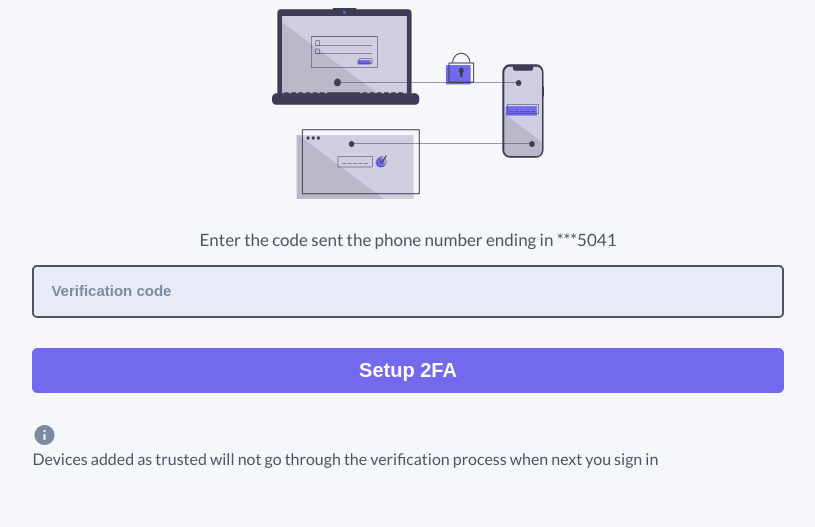
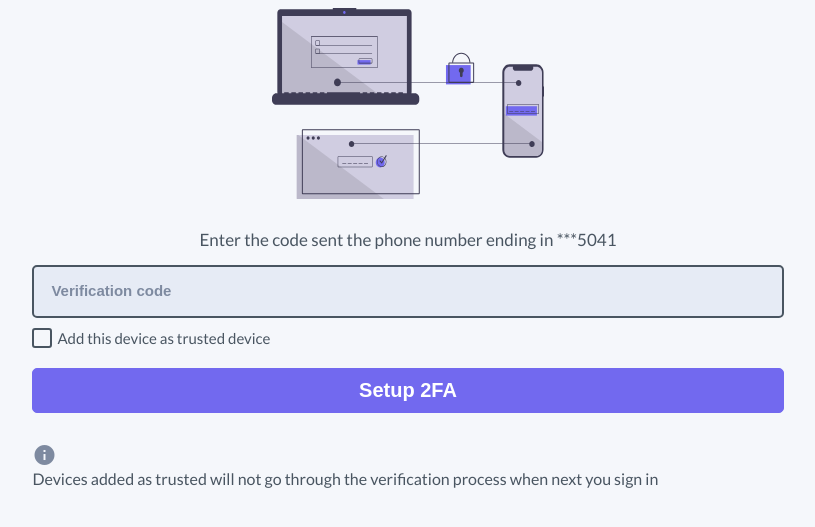
Before and after one commit to martin-alem/smack-frontend-v2, a React app: page / in a window 1280 px wide. Shown: the part 111-638 px from the top of the page, without its empty margins (232-1047 px from the left). Built offline with nearby package versions, Linux system fonts and the light colour scheme.

Commit message:
designed and implemented the checkbox component

```diff
--- /dev/null
+++ b/src/components/check_box/CheckBox.css
@@ -0,0 +1,44 @@
+.CheckBox {
+  display: inline-flex;
+  align-items: center;
+  font-size: 1.5em;
+  color: var(--color-secondary-text);
+  gap: 0.5rem;
+}
+
+.CheckBox-input {
+  display: none;
+}
+
+.CheckBox-box {
+  width: 2rem;
+  height: 2rem;
+  border: 2px solid var(--color-primary-text);
+  border-radius: 3px;
+  display: flex;
+  align-items: center;
+  justify-content: center;
+  transition: all 0.15s;
+}
+
+.CheckBox-input:checked + .CheckBox-box {
+  background-color: var(--color-primary);
+  border: 2px solid var(--color-primary);
+}
+
+.CheckBox-box::after {
+  font-family: "Material Icons";
+  content: "\e876";
+  font-weight: bolder;
+  color: var(--color-white);
+  transform: scale(0);
+  transition: all 0.15s;
+}
+
+.CheckBox-input:checked + .CheckBox-box::after {
+  font-family: "Material Icons";
+  content: "\e876";
+  font-weight: bolder;
+  color: var(--color-white);
+  transform: scale(1);
+}
--- /dev/null
+++ b/src/components/check_box/CheckBox.js
@@ -0,0 +1,21 @@
+import React from "react";
+import "./CheckBox.css";
+
+function CheckBox(props) {
+  const { name, action, label } = props;
+  return (
+    <label htmlFor="CheckBox" className="CheckBox">
+      <input
+        type="checkbox"
+        className="CheckBox-input"
+        name={name}
+        onChange={action}
+        id="CheckBox"
+      />
+      <div className="CheckBox-box"></div>
+      {label}
+    </label>
+  );
+}
+
+export default CheckBox;
--- a/src/pages/setup-2fa/Setup2FA.css
+++ b/src/pages/setup-2fa/Setup2FA.css
@@ -28,7 +28,12 @@
 
 .Setup2FA-input {
   width: 60%;
-  margin: 0rem auto 3rem auto;
+  margin: 0rem auto 1rem auto;
+}
+
+.Setup2FA-checkbox {
+  width: 60%;
+  margin: 0rem auto 2rem auto;
 }
 
 .Setup2FA-button {
@@ -70,9 +75,12 @@
   }
   .Setup2FA-input {
     width: 100%;
-    margin: 0rem auto 3rem auto;
+    margin: 0rem auto 1rem auto;
   }
-
+  .Setup2FA-checkbox {
+    width: 100%;
+    margin: 0rem auto 2rem auto;
+  }
   .Setup2FA-button {
     width: 100%;
     margin: 0rem auto 3rem auto;
--- a/src/pages/setup-2fa/Setup2FA.js
+++ b/src/pages/setup-2fa/Setup2FA.js
@@ -2,6 +2,7 @@ import React from "react";
 import "./Setup2FA.css";
 import Button from "./../../components/button/Button";
 import TextInput from "./../../components/text-input/TextInput";
+import CheckBox from "./../../components/check_box/CheckBox";
 import image from "./../../images/2fa.svg";
 
 function Setup2FA() {
@@ -21,6 +22,15 @@ function Setup2FA() {
           }}
         />
       </div>
+      <div className="Setup2FA-checkbox">
+        <CheckBox
+          name="trusted_device"
+          label="Add this device as trusted device"
+          action={e => {
+            console.log(e.target.checked);
+          }}
+        />
+      </div>
       <div className="Setup2FA-button">
         <Button variant="contained" text="Setup 2FA" />
       </div>
```
